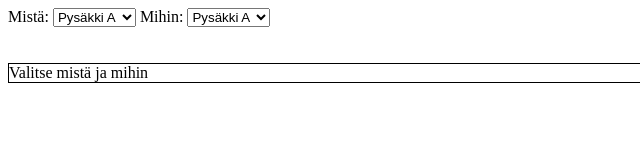
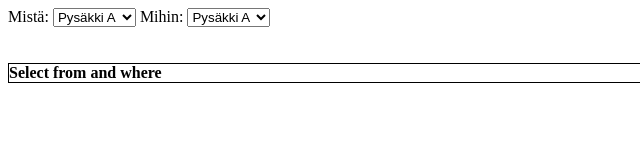
Before and after one commit to sginne/solidabis, a plain HTML site: page index.html in a window 1280 px wide. Shown: the full height of the page, 0-640 px from the left. Drawn offline with nearby package versions, Linux system fonts and the light colour scheme.

Commit message:
html wrapper

```diff
--- a/index.html
+++ b/index.html
@@ -12,6 +12,6 @@
     Mihin: <select id='to' onchange="update();">
     </select>
     <br><br><br>
-    <div id="display" style="border:1px solid black;">Valitse mistä ja mihin</div>
+    <div id="display" style="border:1px solid black;"><b>Select  from and where<b></div>
   </body>
 </html>
```
